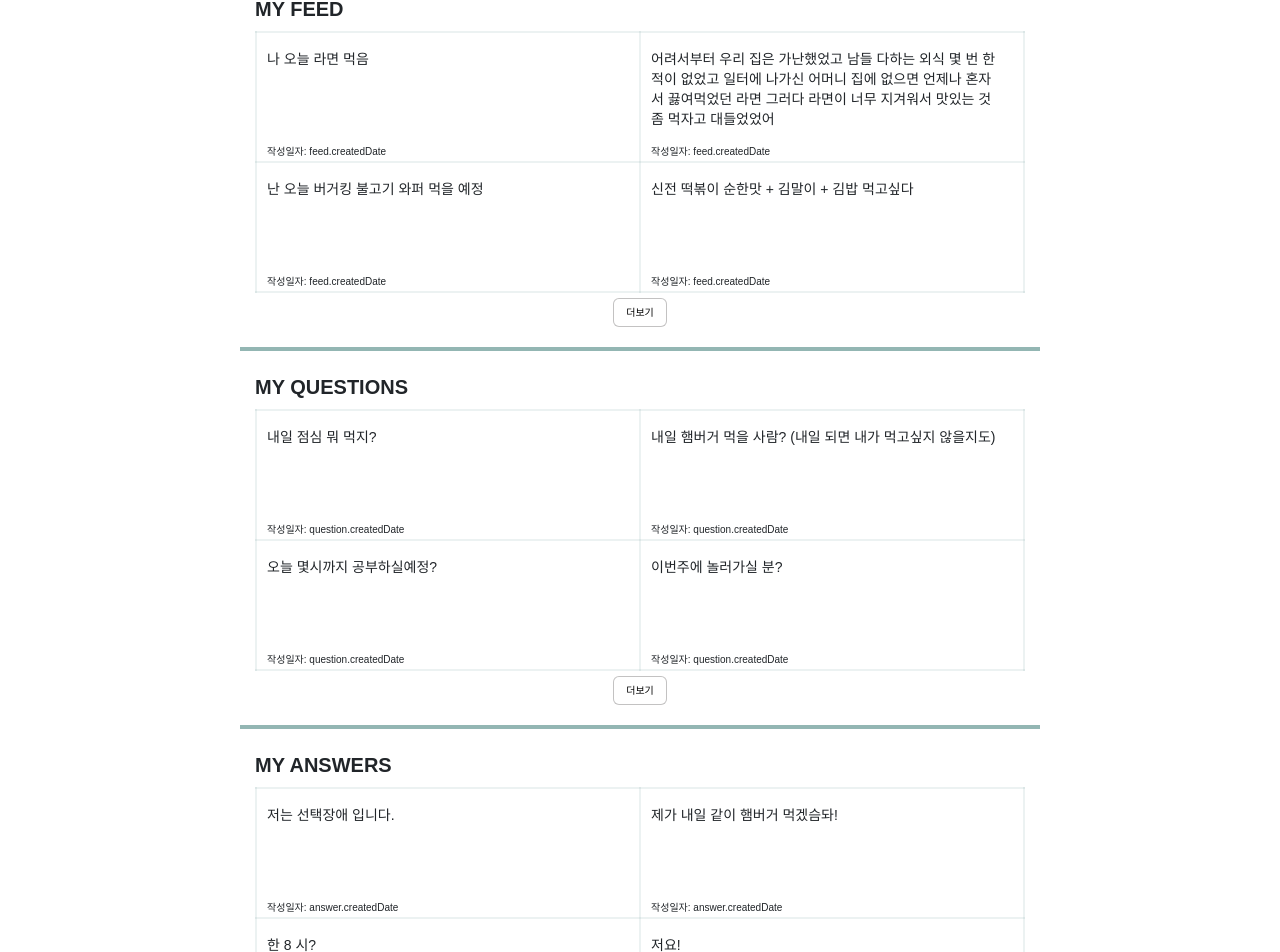
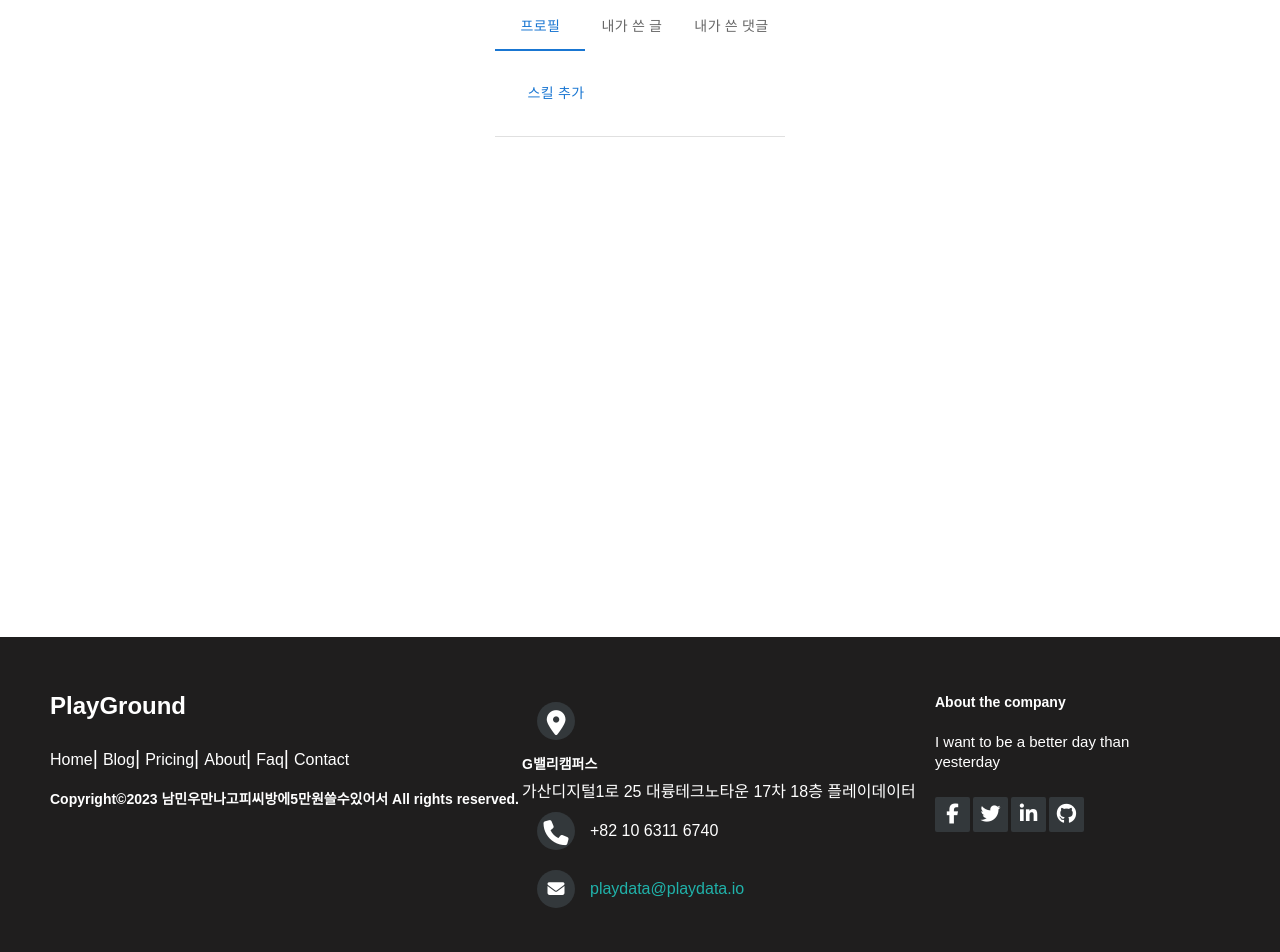
Before and after one commit to jaynamm/playground-react, a React (Create React App) app: page /mypage in a window 1280 px wide. Shown: the part 355-1307 px from the top of the page. Built offline with nearby package versions, Linux system fonts and the light colour scheme.

Commit message:
Docs : Mypage 하단 페이지 전환 수정

```diff
--- a/src/components/Mypage/MyPage.js
+++ b/src/components/Mypage/MyPage.js
@@ -1,171 +1,118 @@
-import React from 'react';
-// import { useEffect, useState } from 'react'
-// import axios from 'axios'
+import React, { useEffect, useState } from 'react';
+import PropTypes from 'prop-types';
+import Tabs from '@mui/material/Tabs';
+import Tab from '@mui/material/Tab';
+import Typography from '@mui/material/Typography';
+import Box from '@mui/material/Box';
 import Footer from '../Base/Footer';
-import Header from "../Base/Header";
+import Header from '../Base/Header';
 import { useNavigate, useLocation } from 'react-router-dom';
 import { Avatar } from '@mui/material';
+import Button from '@mui/material/Button';
 import '../../styles/Mypage.css';
-const MyPage = () =>{
+// import axios from 'axios';
+
+function TabPanel(props) {
+  const { children, value, index, ...other } = props;
+
+  return (
+    <div
+      role="tabpanel"
+      hidden={value !== index}
+      id={`simple-tabpanel-${index}`}
+      aria-labelledby={`simple-tab-${index}`}
+      {...other}
+    >
+      {value === index && (
+        <Box sx={{ p: 3 }}>
+          <Typography>{children}</Typography>
+        </Box>
+      )}
+    </div>
+  );
+}
+TabPanel.prototype = {
+  children: PropTypes.node,
+  index: PropTypes.number.isRequired,
+  value: PropTypes.number.isRequired,
+};
+
+function a11yProps(index) {
+  return {
+    id: `simple-tab-${index}`,
+    'aria-controls': `simple-tabpanel-${index}`,
+  };
+}
+
+const MyPage = () => {
   const location = useLocation();
-    const member = location.state;   // notice 가 mypage로 바뀜
+  const member = location.state; // notice 가 mypage로 바뀜
   const navigate = useNavigate();
+  const [value, setValue] = React.useState(0);
+
+  const handleChange = (event, newValue) => {
+    setValue(newValue);
+  };
+
   const myPageModifyHandler = () => {
-        navigate('/mypage/modify', {state:member})
-    }
-    const myFeedDetailHandler = () => {
-        navigate('/feed/list/:id', {state:member})
-    }
-    // const myCommentDetailHandler = () => {
-    //     navigate('/feed/Comment/list/:id', {state:member})
-    // }
-    const myQnaDetailHandler = () => {
-        navigate('/qna/question/list/:id', {state:member})
-    }
-    const myQnaAnswerDetailHandler = () => {
-        navigate('/qna/answer/list/{id}', {state:member})
-    }
+    navigate('/mypage/modify', { state: member });
+  };
+
   return (
     <div>
       <Header />
-            <div className='title'>
-                마이 페이지
-            </div>
-            <div className='container' id='profile'>
-                <div className='profile_image'>
+      <div className="title">마이 페이지</div>
+      <div className="container" id="profile">
+        <div className="profile_image">
           <Avatar src="/broken-image.jpg" id="image" />
         </div>
-                <div className='table profile_info'>
+        <div className="table profile_info">
           <table>
-                        <tr id="firstrow"><td>  </td>
-                            <td id='modify_button'>
-                                <button type="submit" className="btn btn-primary"
-                                onClick={() => myPageModifyHandler()}>
+            <tr id="firstrow">
+              <td> </td>
+              <td id="modify_button">
+                <button type="submit" className="btn btn-primary" onClick={() => myPageModifyHandler()}>
                   수정
                 </button>
               </td>
             </tr>
-                        <tr><td>이름 : 유수빈 (유수빈)</td></tr>
-                        <tr><td>이메일 : aaaaaa@aaa.aaa</td> </tr>
-                        <tr><td>교육과정 : 빅데이터 </td></tr>
-                        <tr><td> 가입날짜: 2023.05.17 </td></tr>
-                        {/* <thead> 이름 : {member.name} ({member.nickname})</thead>
-                            <tr className='modify_button'>
-                                <button type="submit" className="btn btn-primary"
-                                onClick={() => myPageModifyHandler()}>
-                                    수정하기
-                                </button>
+            <tr>
+              <td>이름 : 유수빈 (유수빈)</td>
             </tr>
-                            <tr><td>이메일 {member.email}</td> </tr>
-                            <tr><td>교육과정 : {member.curriculum}</td></tr>
-                            <tr><td> 가입날짜: {member.createdDate} </td></tr> */}
+            <tr>
+              <td>이메일 : aaaaaa@aaa.aaa</td>{' '}
+            </tr>
+            <tr>
+              <td>교육과정 : 빅데이터 </td>
+            </tr>
+            <tr>
+              <td> 가입날짜: 2023.05.17 </td>
+            </tr>
           </table>
         </div>
       </div>
-            <div className='container' id="preview">
-                <h1>MY FEED</h1>
-                <table>
-                    <tr>
-                        <th className='contentContainer'>
-                            <div className='content'>나 오늘 라면 먹음</div>
-                            <div id="createdDate">작성일자: feed.createdDate</div>
-                        </th>
-                        <th className='contentContainer'>
-                            <div className='content'>
-                                어려서부터 우리 집은 가난했었고 남들 다하는 외식 몇 번 한 적이 없었고 일터에 나가신 어머니 집에 없으면
-                                언제나 혼자서 끓여먹었던 라면
-                                그러다 라면이 너무 지겨워서
-                                맛있는 것 좀 먹자고 대들었었어
-                            </div>
-                            <div id="createdDate">작성일자: feed.createdDate</div>
-                        </th>
-                    </tr>
-                    <tr>
-                        <th className='contentContainer'>
-                            <div className='content'>난 오늘 버거킹 불고기 와퍼 먹을 예정</div>
-                            <div id="createdDate">작성일자: feed.createdDate</div>
-                        </th>
-                        <th className='contentContainer'>
-                            <div className='content'>신전 떡볶이 순한맛 + 김말이 + 김밥 먹고싶다</div>
-                            <div id="createdDate">작성일자: feed.createdDate</div>
-                        </th>
-                    </tr>
-                </table>
-                <div style={{alignSelf:"center", padding:"5px"}}>
-                    <button type="submit" className="btn btn-primary"
-                    onClick={() => myFeedDetailHandler()} >
-                        더보기
-                </button>
-                </div>
-            </div>
-            <div className='container' id="preview">
-                <h1>MY QUESTIONS</h1>
-                <table>
-                    <tr>
-                        <th className='contentContainer'>
-                            <div className='content'>내일 점심 뭐 먹지?</div>
-                            <div id="createdDate">작성일자: question.createdDate</div>
-                        </th>
-                        <th className='contentContainer'>
-                            <div className='content'>
-                                내일 햄버거 먹을 사람? (내일 되면 내가 먹고싶지 않을지도)
-                            </div>
-                            <div id="createdDate">작성일자: question.createdDate</div>
-                        </th>
-                    </tr>
-                    <tr>
-                        <th className='contentContainer'>
-                            <div className='content'>오늘 몇시까지 공부하실예정?</div>
-                            <div id="createdDate">작성일자: question.createdDate</div>
-                        </th>
-                        <th className='contentContainer'>
-                            <div className='content'>이번주에 놀러가실 분?</div>
-                            <div id="createdDate">작성일자: question.createdDate</div>
-                        </th>
-                    </tr>
-                </table>
-                <div style={{alignSelf:"center", padding:"5px"}}>
-                    <button type="submit" className="btn btn-primary"
-                    onClick={() => myQnaDetailHandler()} >
-                        더보기
-                    </button>
-                </div>
-            </div>
-            <div className='container' id="preview">
-                <h1>MY ANSWERS</h1>
-                <table>
-                    <tr>
-                        <th className='contentContainer'>
-                            <div className='content'>저는 선택장애 입니다.</div>
-                            <div id="createdDate">작성일자: answer.createdDate</div>
-                        </th>
-                        <th className='contentContainer'>
-                            <div className='content'>
-                                제가 내일 같이 햄버거 먹겠슴돠!
-                            </div>
-                            <div id="createdDate">작성일자: answer.createdDate</div>
-                        </th>
-                    </tr>
-                    <tr>
-                        <th className='contentContainer'>
-                            <div className='content'>한 8 시?</div>
-                            <div id="createdDate">작성일자: answer.createdDate</div>
-                        </th>
-                        <th className='contentContainer'>
-                            <div className='content'>저요!</div>
-                            <div id="createdDate">작성일자: answer.createdDate</div>
-                        </th>
-                    </tr>
-                </table>
-                <div style={{alignSelf:"center", padding:"5px"}}>
-                    <button type="submit" className="btn btn-primary"
-                    onClick={() => myQnaAnswerDetailHandler()} >
-                        더보기
-                            </button>
-                </div>
-            </div>
-            <Footer/>
+
+      <Box sx={{ width: '100%', display: 'flex', justifyContent: 'center', marginTop: '30px', marginBottom: '500px' }}>
+        <Box sx={{ borderBottom: 1, borderColor: 'divider' }}>
+          <Tabs value={value} onChange={handleChange} aria-label="basic tabs example">
+            <Tab label="프로필" {...a11yProps(0)} />
+            <Tab label="내가 쓴 글" {...a11yProps(1)} />
+            <Tab label="내가 쓴 댓글" {...a11yProps(2)} />
+          </Tabs>
+          <TabPanel value={value} index={0}>
+            <Button href="/Mypage/CheckSkill">스킬 추가</Button>
+          </TabPanel>
+          <TabPanel value={value} index={1}>
+            Item Two
+          </TabPanel>
+          <TabPanel value={value} index={2}>
+            Item Two
+          </TabPanel>
+        </Box>
+      </Box>
+      <Footer />
     </div>
   );
-}
+};
+
 export default MyPage;
```
Lines whose indentation alone changed are shown as unchanged.
